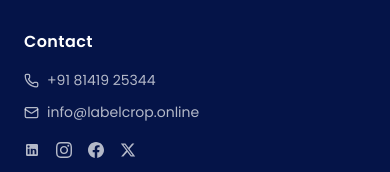
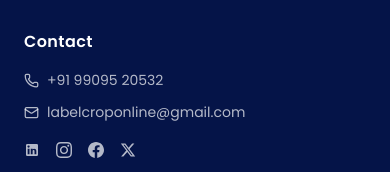
Before and after one commit to Utsavvasani/labelcroponline, a Next.js app: page / in a window 390 px wide. Shown: the part 1313-1485 px from the top of the page. Built offline with nearby package versions, Linux system fonts and the light colour scheme.

Commit message:
email and phone number added

```diff
--- a/src/components/layout/footer.tsx
+++ b/src/components/layout/footer.tsx
@@ -38,15 +38,15 @@ export function Footer() {
             <h4 className="font-semibold text-base tracking-wide">Contact</h4>
             <ul className="space-y-3 text-sm text-white/70">
               <li>
-                <a href="tel:+918141925344" className="flex items-center gap-2 hover:text-white transition-colors">
+                <a href="tel:+919909520532" className="flex items-center gap-2 hover:text-white transition-colors">
                   <Phone size={15} />
-                  <span>+91 81419 25344</span>
+                  <span>+91 99095 20532</span>
                 </a>
               </li>
               <li>
-                <a href="mailto:info@labelcrop.online" className="flex items-center gap-2 hover:text-white transition-colors">
+                <a href="mailto:labelcroponline@gmail.com" className="flex items-center gap-2 hover:text-white transition-colors">
                   <Mail size={15} />
-                  <span>info@labelcrop.online</span>
+                  <span>labelcroponline@gmail.com</span>
                 </a>
               </li>
             </ul>
--- a/src/components/layout/navbar.tsx
+++ b/src/components/layout/navbar.tsx
@@ -96,8 +96,7 @@ export function Navbar() {
     <div className="relative w-full">
       {/* Single fixed header wrapper — slides as one unit on scroll */}
       <div
-        className={`fixed top-0 left-0 z-50 w-full ${
-          hideAppbar ? "-translate-y-[44px]" : "translate-y-0"
+        className={`fixed top-0 left-0 z-50 w-full ${hideAppbar ? "-translate-y-[44px]" : "translate-y-0"
           }`}
       >
         {/* Blue Top Announcement Bar */}
@@ -106,18 +105,20 @@ export function Navbar() {
             {/* Contact Info */}
             <div className="flex flex-wrap items-center gap-4">
               <a
-              href="tel:+918141925344"
+                href="tel:+919909520532"
                 className="flex items-center gap-2 text-sm text-white/80 hover:text-white transition-colors"
               >
                 <Phone size={16} />
-              <span className="hidden sm:inline">+91 81419 25344</span>
+                <span className="hidden sm:inline">+91 99095 20532</span>
               </a>
               <a
-              href="mailto:info@labelcrop.online"
+                href="mailto:labelcroponline@gmail.com
+"
                 className="flex items-center gap-2 text-sm text-white/80 hover:text-white transition-colors"
               >
                 <Mail size={16} />
-              <span className="hidden sm:inline">info@labelcrop.online</span>
+                <span className="hidden sm:inline">labelcroponline@gmail.com
+                </span>
               </a>
             </div>
 
@@ -247,7 +248,7 @@ export function Navbar() {
               </li>
 
               <li className="hover:text-[#051448] cursor-pointer transition-colors">
-              <Link href="/about">About Us</Link>
+                <Link href="/about-us">About Us</Link>
               </li>
               <li className="hover:text-[#051448] cursor-pointer transition-colors">
                 <Link href="/contact">Contact Us</Link>
```
Lines whose indentation alone changed are shown as unchanged.
